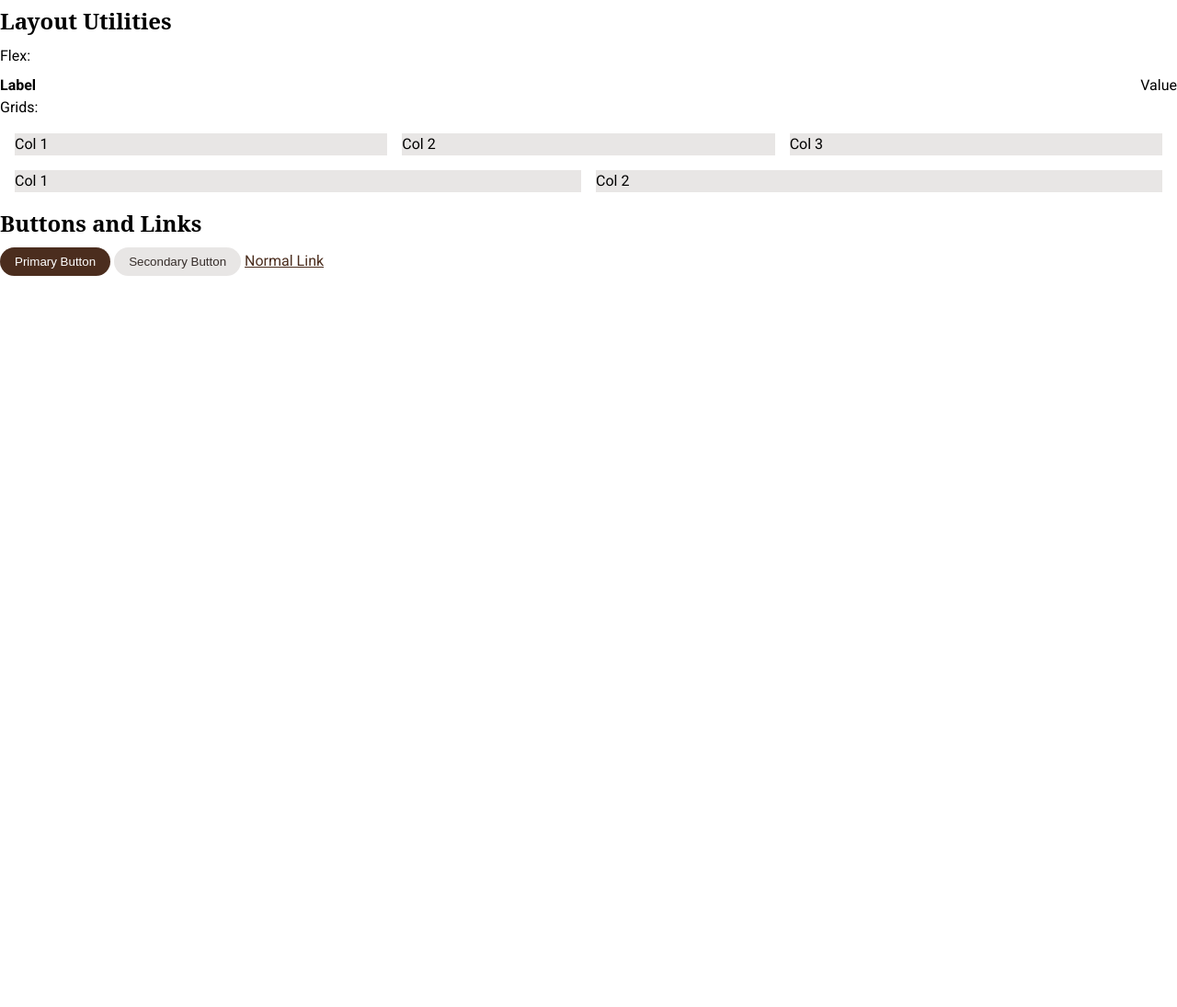
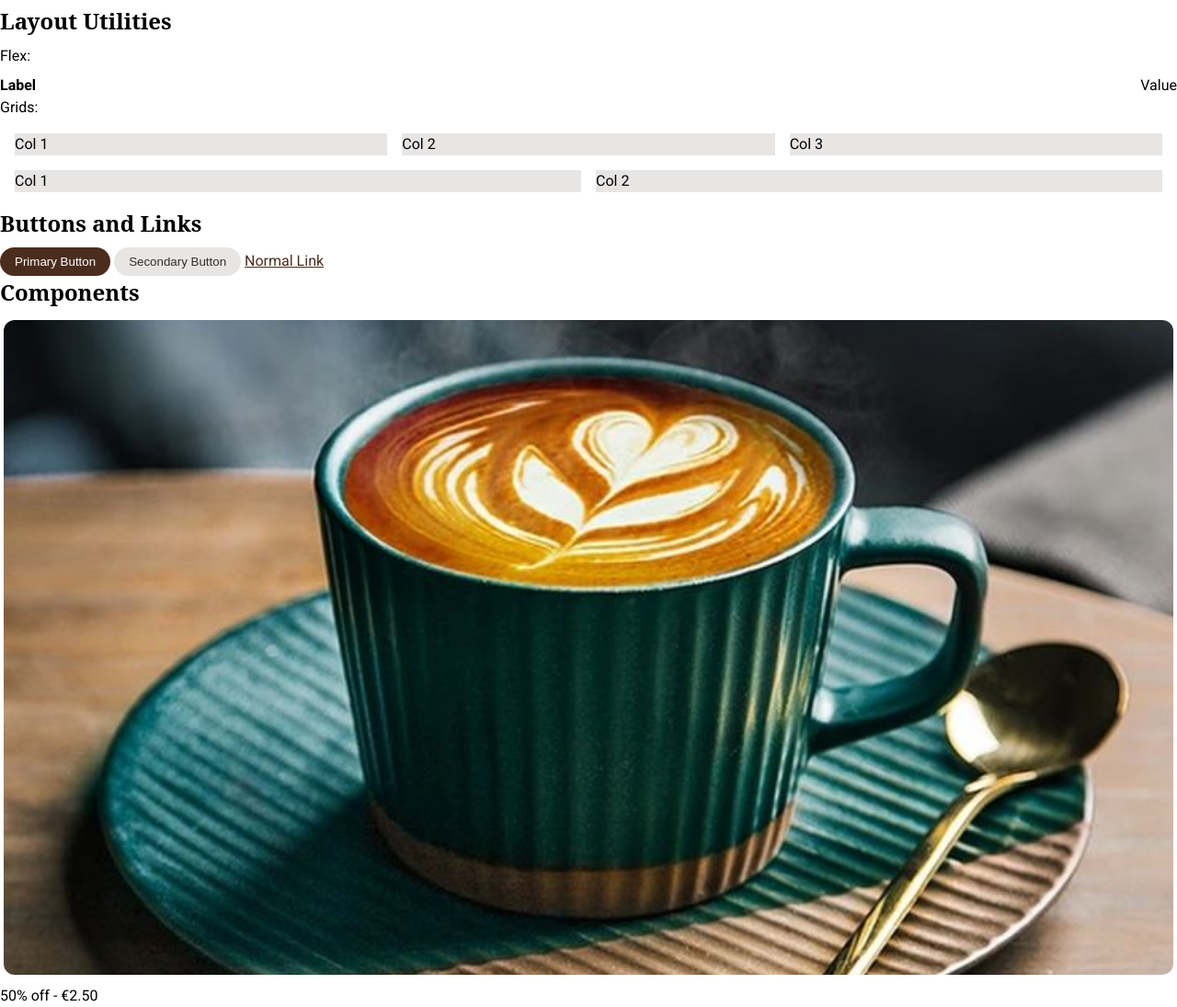
Before and after one commit to simonazivkovic05/website-design, a plain HTML site: page coffee/style-guide.html in a window 1280 px wide. Shown: the part 687-1782 px from the top of the page at 92% size. Before the commit the page ends 987 px from the top, so only its background shows below. Drawn offline with Linux system fonts and the light colour scheme.

Commit message:
Component Design

```diff
--- a/coffee/style-guide.html
+++ b/coffee/style-guide.html
@@ -102,6 +102,15 @@
             <button class="btn btn-secondary">Secondary Button</button>
             <a href="#" class="link">Normal Link</a>
         </section>
+
+        <section>
+            <h2>Components</h2>
+
+            <figure class="product-image">
+                <img src="assets/coffee_capucino.jpg" alt="">
+                <figcaption class="product-tag">50% off - &euro;2.50</figcaption>
+            </figure>
+        </section>
     </main>
 </body>
 </html>
--- a/coffee/style.css
+++ b/coffee/style.css
@@ -25,6 +25,7 @@
 
 /* CSS reset - targets everything */
 *{
+    box-sizing: border-box;
     margin: 0;
     padding: 0;
 }
@@ -93,6 +94,19 @@ p {
 .text-dark { color: var(--dark); }
 .text-muted { color: var(--muted); }
 
+/***************************************** COMPONENTS ************************************/
+.product-image img {
+    aspect-ratio: 16/9;
+    width: 100%;
+
+    object-fit: cover;
+
+    border: 4px solid var(--light);
+    border-radius: var(--space-2);
+}
+
+
+
 /******************************************* LAYOUT ***************************************/
 .d-flex { display: flex; }
 .d-grid { display: grid; }
```
Also changed, not shown: coffee/assets/coffee_capucino.jpg (added).
